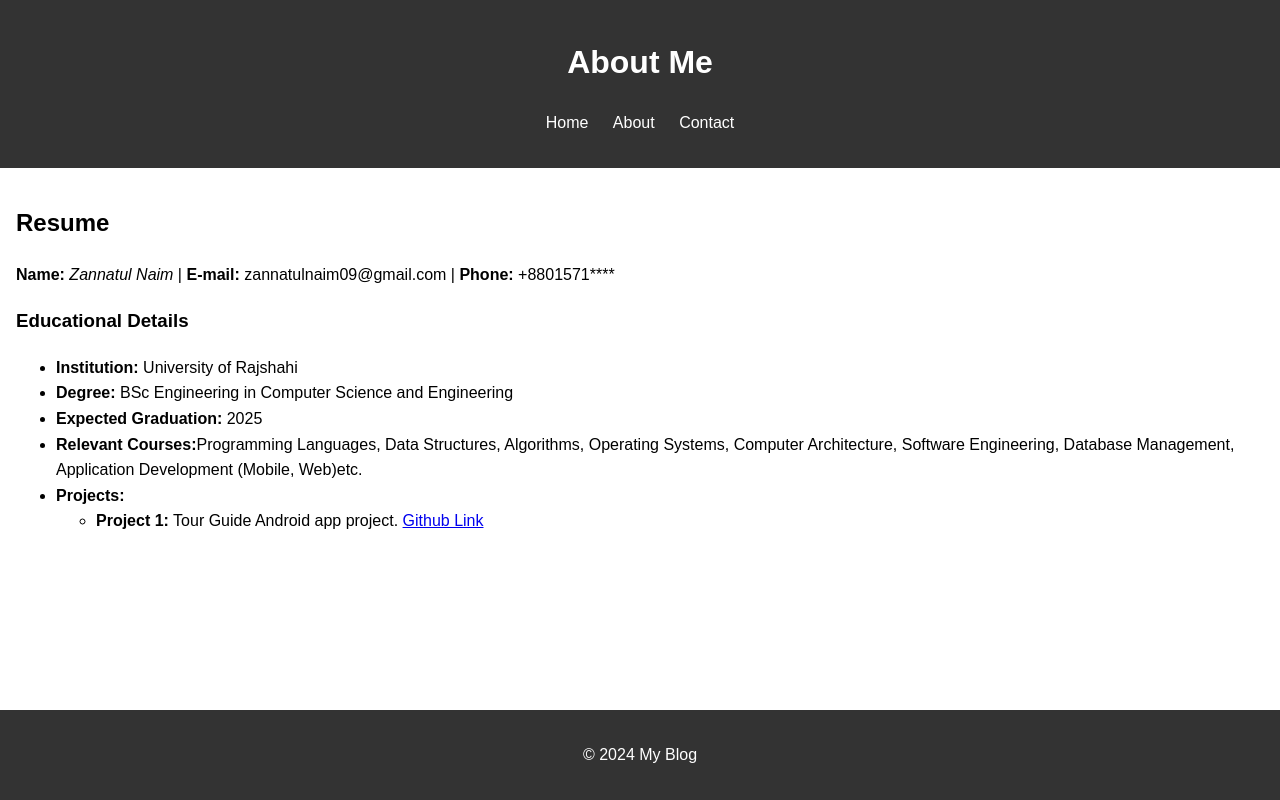
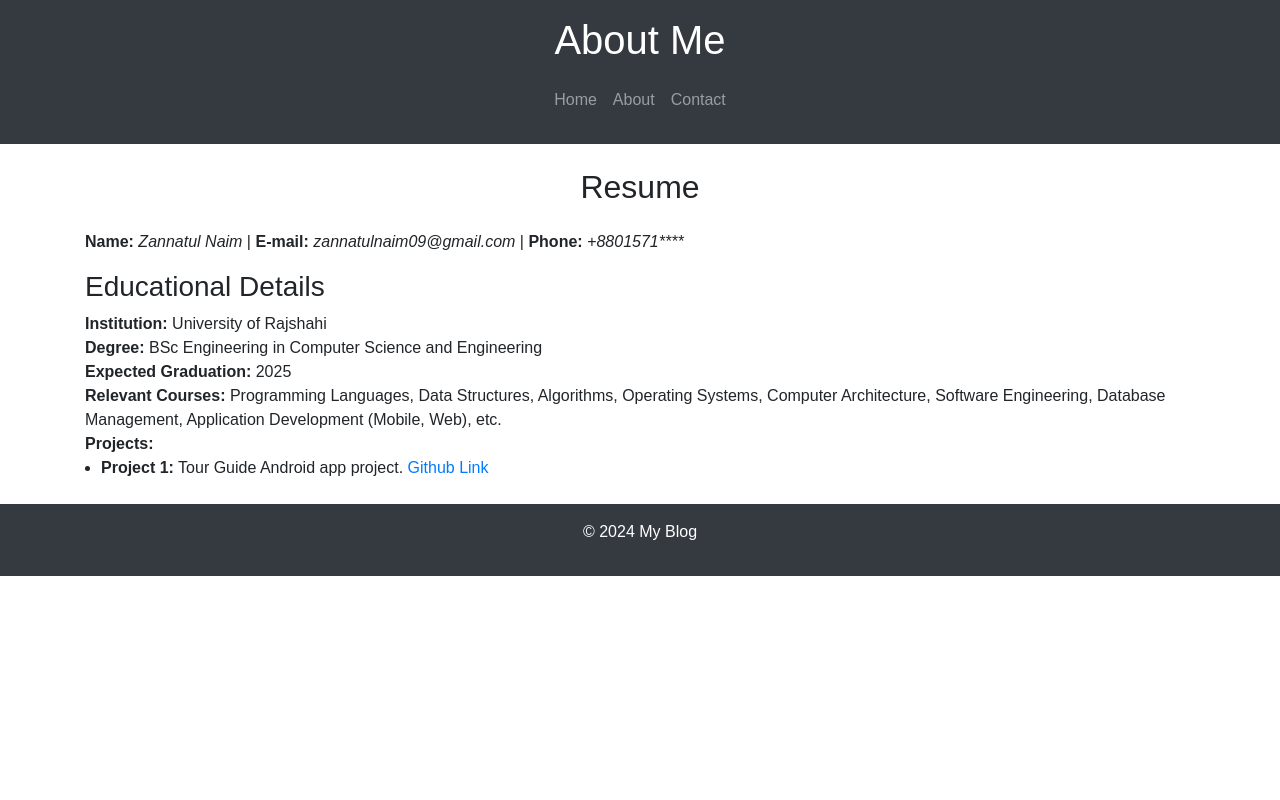
Before and after one commit to Zannatul-Naim/Zannatul-Naim.github.io, a plain HTML site: page about.html in a window 1280 px wide. Drawn offline with nearby package versions, Linux system fonts and the light colour scheme.

Commit message:
bootstrap added

```diff
--- a/about.html
+++ b/about.html
@@ -4,39 +4,51 @@
     <meta charset="UTF-8">
     <meta name="viewport" content="width=device-width, initial-scale=1.0">
     <title>About Me</title>
+    <!-- Bootstrap CSS -->
+    <link href="https://maxcdn.bootstrapcdn.com/bootstrap/4.5.2/css/bootstrap.min.css" rel="stylesheet">
+    <!-- custom CSS -->
     <link rel="stylesheet" href="styles.css">
 </head>
 <body>
-    <header>
-        <h1>About Me</h1>
-        <nav>
-            <ul>
-                <li><a href="index.html">Home</a></li>
-                <li><a href="about.html">About</a></li>
-                <li><a href="contact.html">Contact</a></li>
-            </ul>
-        </nav>
+    <header class="bg-dark text-white text-center py-3">
+        <div class="container">
+            <h1>About Me</h1>
+            <nav class="navbar navbar-expand-md navbar-dark">
+                <div class="collapse navbar-collapse" id="navbarNav">
+                    <ul class="navbar-nav mx-auto">
+                        <li class="nav-item"><a class="nav-link" href="index.html">Home</a></li>
+                        <li class="nav-item"><a class="nav-link" href="about.html">About</a></li>
+                        <li class="nav-item"><a class="nav-link" href="contact.html">Contact</a></li>
+                    </ul>
+                </div>
+            </nav>
+        </div>
     </header>
-    <main>
-        <h2>Resume</h2>
-        <strong>Name:</strong> <i>Zannatul Naim</i> | <strong>E-mail: </strong><i></i>zannatulnaim09@gmail.com</i> | <strong>Phone: </strong><i></i>+8801571****</i>
+    <main class="container my-4">
+        <section>
+            <h2 class="text-center mb-4">Resume</h2>
+            <p><strong>Name:</strong> <i>Zannatul Naim</i> | <strong>E-mail:</strong> <i>zannatulnaim09@gmail.com</i> | <strong>Phone:</strong> <i>+8801571****</i></p>
             <h3>Educational Details</h3>
-            <ul>
+            <ul class="list-unstyled">
                 <li><strong>Institution:</strong> University of Rajshahi</li>
                 <li><strong>Degree:</strong> BSc Engineering in Computer Science and Engineering</li>
                 <li><strong>Expected Graduation:</strong> 2025</li>
-                <li><strong>Relevant Courses:</strong>Programming Languages, Data Structures, Algorithms, Operating Systems, Computer Architecture, Software Engineering, Database Management, Application Development (Mobile, Web)etc.</li>
+                <li><strong>Relevant Courses:</strong> Programming Languages, Data Structures, Algorithms, Operating Systems, Computer Architecture, Software Engineering, Database Management, Application Development (Mobile, Web), etc.</li>
                 <li><strong>Projects:</strong>
-                    <ul>
+                    <ul class="ml-3">
                         <li><strong>Project 1:</strong> Tour Guide Android app project. <a href="https://github.com/Zannatul-Naim/tour-guide-app">Github Link</a></li>
-                        <!-- <li><strong>Project 2:</strong> Description of the project.</li> -->
                     </ul>
                 </li>
             </ul>
         </section>
     </main>
-    <footer>
+    <footer class="bg-dark text-white text-center py-3">
         <p>&copy; 2024 My Blog</p>
     </footer>
+
+    <!-- Bootstrap JS and dependencies -->
+    <script src="https://code.jquery.com/jquery-3.5.1.slim.min.js"></script>
+    <script src="https://cdn.jsdelivr.net/npm/@popperjs/core@2.9.2/dist/umd/popper.min.js"></script>
+    <script src="https://maxcdn.bootstrapcdn.com/bootstrap/4.5.2/js/bootstrap.min.js"></script>
 </body>
 </html>
--- a/styles.css
+++ b/styles.css
@@ -1,83 +1,27 @@
+/* Custom styles */
 body {
     font-family: Arial, sans-serif;
-    line-height: 1.6;
-    margin: 0;
-    padding: 0;
-    display: flex;
-    flex-direction: column;
-    min-height: 100vh;
 }
 
 header {
     background: #333;
     color: #fff;
-    padding: 1rem 0;
-    text-align: center;
-}
-
-main {
-    flex: 1;
-    padding: 1rem;
 }
 
 footer {
     background: #333;
     color: #fff;
-    text-align: center;
-    padding: 1rem 0;
     position: relative;
-    bottom: 0;
-    width: 100%;
 }
 
-nav ul {
-    list-style: none;
-    padding: 0;
+main {
+    margin-top: 20px;
 }
 
-nav ul li {
-    display: inline;
-    margin: 0 10px;
+ul ul {
+    list-style-type: disc;
 }
 
-nav ul li a {
-    color: #fff;
-    text-decoration: none;
+ul {
+    padding-left: 0;
 }
-
-article ul {
-    list-style: disc inside;
-    margin-left: 20px;
-}
-
-article h2 {
-    margin-top: 1rem;
-}
-
-#resume {
-    margin-bottom: 2rem;
-}
-
-#resume h2 {
-    text-align: center;
-    margin-top: 1rem;
-}
-
-#resume ul {
-    list-style: none;
-    padding: 0;
-}
-
-#resume li {
-    margin-bottom: 1rem;
-}
-
-#resume li strong {
-    display: inline-block;
-    width: 150px;
-}
-
-#resume ul ul {
-    margin-left: 20px;
-    list-style: disc;
-}
```
Also changed, not shown: contact.html (+21 -10 lines), cse_undergrad_stud_time_spend.html (+21 -10 lines), index.html (+21 -11 lines), post2.html (+6 -0 lines), 1 other file.
